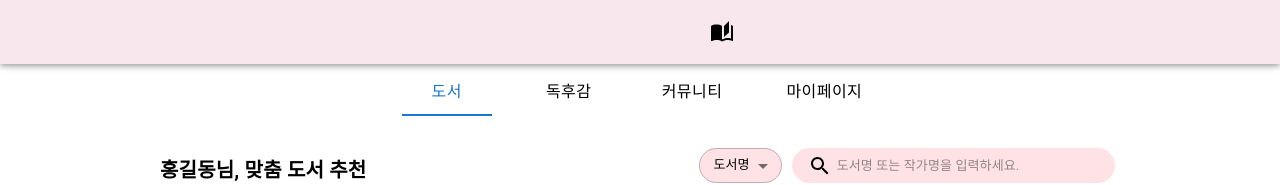
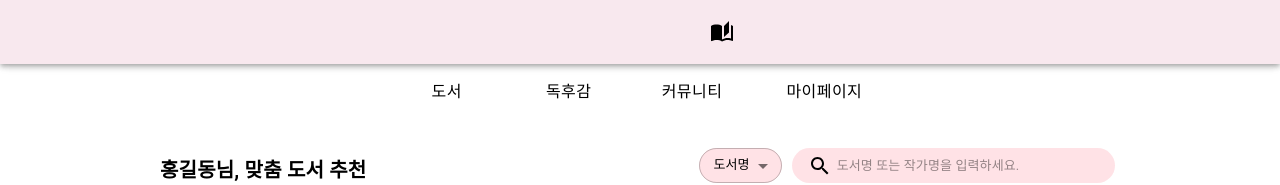
Before and after one commit to KimJeongMin2/SEBook_front, a React (Create React App) app: page / in a window 1280 px wide. Shown: the top 185 px of the page. Built offline with nearby package versions, Linux system fonts and the light colour scheme; no server answers.

Commit message:
Tab bar 수정

```diff
--- a/src/components/TabBar.js
+++ b/src/components/TabBar.js
@@ -57,7 +57,7 @@ function TabBar() {
       case "/MyPage":
         return 3;
       default:
-        return 0;
+        return 4;
     }
   }
 
```
